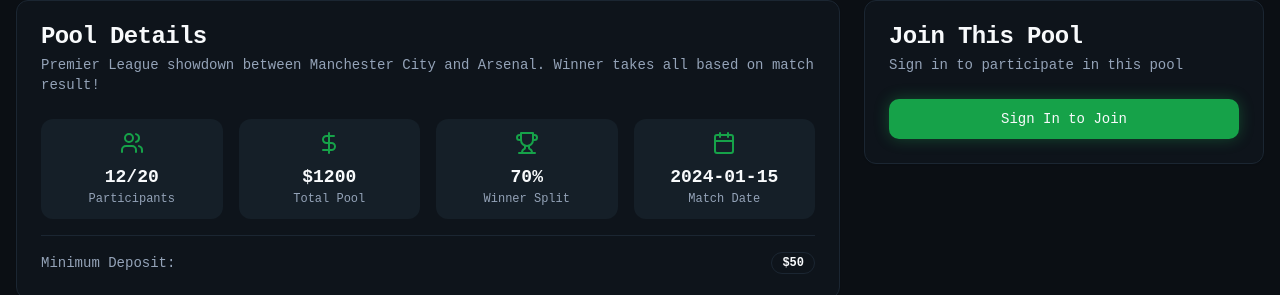
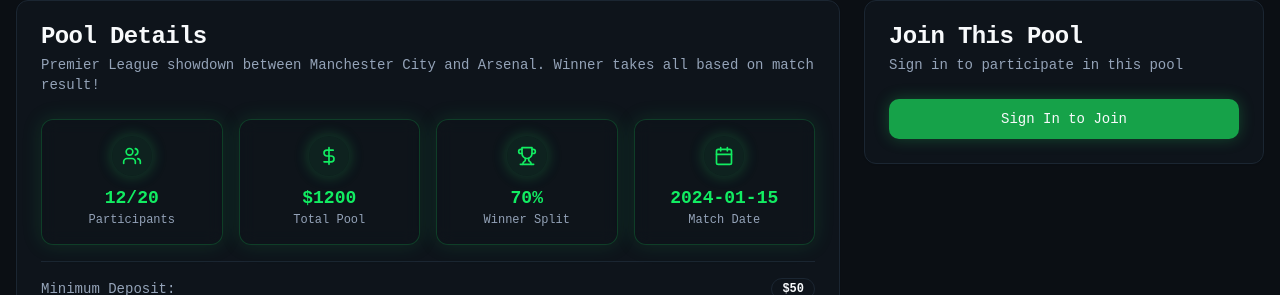
Before and after one commit to DAKLABS-INC/pool-ace, a React (Vite) app: page /pools/1 in a window 1280 px wide. Shown: the part 342-637 px from the top of the page. Built offline with nearby package versions, Linux system fonts and the light colour scheme; no server answers; a web font is replaced by a local one.

Commit message:
Refactor: Add neon styling to pool details

```diff
--- a/src/pages/PoolDetails.tsx
+++ b/src/pages/PoolDetails.tsx
@@ -239,27 +239,35 @@ const PoolDetails = () => {
               </CardHeader>
               <CardContent className="space-y-4">
                 <div className="grid grid-cols-2 md:grid-cols-4 gap-4">
-                  <div className="text-center p-3 bg-muted rounded-lg">
-                    <Users className="h-6 w-6 mx-auto mb-2 text-primary" />
-                    <div className="text-lg font-semibold">{pool.participants}/{pool.maxParticipants}</div>
+                  <div className="text-center p-4 border border-primary/30 bg-card/50 backdrop-blur rounded-lg shadow-[0_0_20px_rgba(34,197,94,0.15)] hover:shadow-[0_0_30px_rgba(34,197,94,0.25)] transition-all duration-300">
+                    <div className="h-10 w-10 rounded-full bg-primary/10 flex items-center justify-center mx-auto mb-2 shadow-[0_0_15px_rgba(34,197,94,0.3)]">
+                      <Users className="h-5 w-5 text-primary-glow" />
+                    </div>
+                    <div className="text-lg font-semibold text-primary-glow">{pool.participants}/{pool.maxParticipants}</div>
                     <div className="text-xs text-muted-foreground">Participants</div>
                   </div>
 
-                  <div className="text-center p-3 bg-muted rounded-lg">
-                    <DollarSign className="h-6 w-6 mx-auto mb-2 text-primary" />
-                    <div className="text-lg font-semibold">${pool.totalPool}</div>
+                  <div className="text-center p-4 border border-primary/30 bg-card/50 backdrop-blur rounded-lg shadow-[0_0_20px_rgba(34,197,94,0.15)] hover:shadow-[0_0_30px_rgba(34,197,94,0.25)] transition-all duration-300">
+                    <div className="h-10 w-10 rounded-full bg-primary/10 flex items-center justify-center mx-auto mb-2 shadow-[0_0_15px_rgba(34,197,94,0.3)]">
+                      <DollarSign className="h-5 w-5 text-primary-glow" />
+                    </div>
+                    <div className="text-lg font-semibold text-primary-glow">${pool.totalPool}</div>
                     <div className="text-xs text-muted-foreground">Total Pool</div>
                   </div>
 
-                  <div className="text-center p-3 bg-muted rounded-lg">
-                    <Trophy className="h-6 w-6 mx-auto mb-2 text-primary" />
-                    <div className="text-lg font-semibold">{pool.winSplit}%</div>
+                  <div className="text-center p-4 border border-primary/30 bg-card/50 backdrop-blur rounded-lg shadow-[0_0_20px_rgba(34,197,94,0.15)] hover:shadow-[0_0_30px_rgba(34,197,94,0.25)] transition-all duration-300">
+                    <div className="h-10 w-10 rounded-full bg-primary/10 flex items-center justify-center mx-auto mb-2 shadow-[0_0_15px_rgba(34,197,94,0.3)]">
+                      <Trophy className="h-5 w-5 text-primary-glow" />
+                    </div>
+                    <div className="text-lg font-semibold text-primary-glow">{pool.winSplit}%</div>
                     <div className="text-xs text-muted-foreground">Winner Split</div>
                   </div>
 
-                  <div className="text-center p-3 bg-muted rounded-lg">
-                    <Calendar className="h-6 w-6 mx-auto mb-2 text-primary" />
-                    <div className="text-lg font-semibold">{pool.matchDate}</div>
+                  <div className="text-center p-4 border border-primary/30 bg-card/50 backdrop-blur rounded-lg shadow-[0_0_20px_rgba(34,197,94,0.15)] hover:shadow-[0_0_30px_rgba(34,197,94,0.25)] transition-all duration-300">
+                    <div className="h-10 w-10 rounded-full bg-primary/10 flex items-center justify-center mx-auto mb-2 shadow-[0_0_15px_rgba(34,197,94,0.3)]">
+                      <Calendar className="h-5 w-5 text-primary-glow" />
+                    </div>
+                    <div className="text-lg font-semibold text-primary-glow">{pool.matchDate}</div>
                     <div className="text-xs text-muted-foreground">Match Date</div>
                   </div>
                 </div>
```
